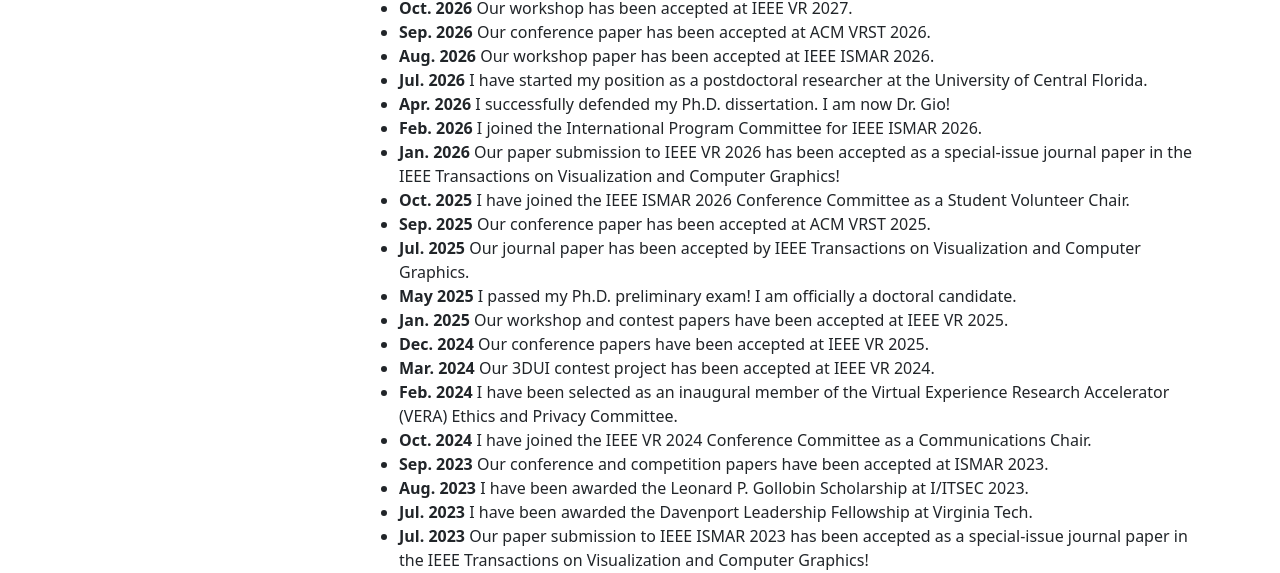
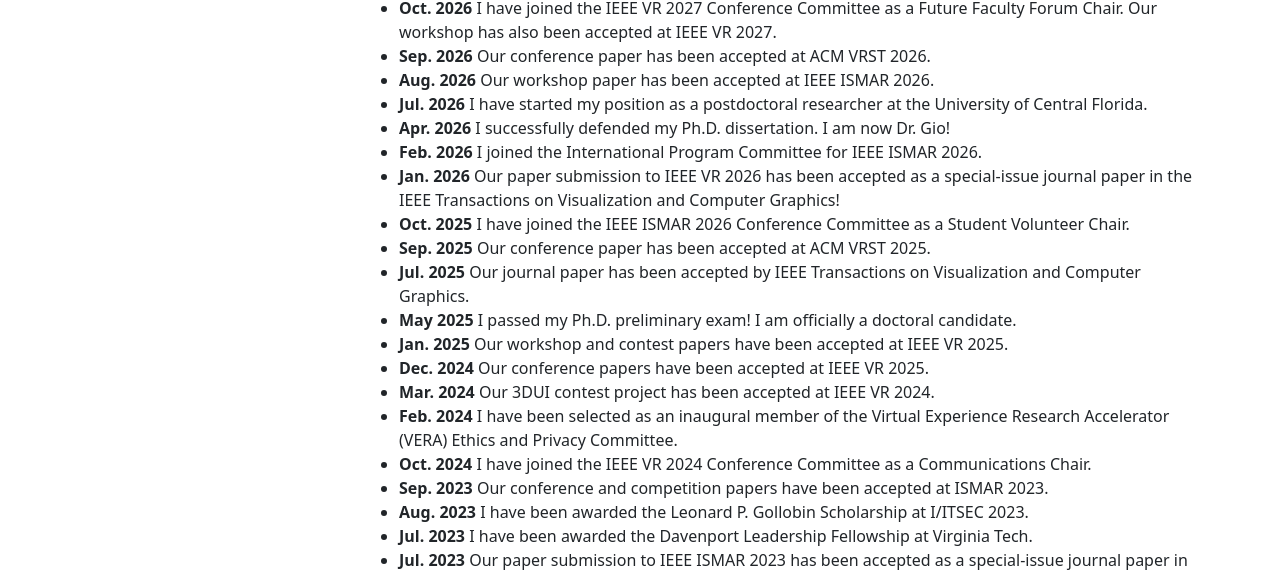
Before and after one commit to agiovannelli/agiovannelli.github.io, a plain HTML site: page index.html in a window 1280 px wide. Shown: the part 527-1100 px from the top of the page. Drawn offline with Linux system fonts and the light colour scheme.

Commit message:
Updated timeline and CV

```diff
--- a/index.html
+++ b/index.html
@@ -69,7 +69,7 @@
 
                 <h1 class="display-5">Timeline</h1>
                 <ul>
-                    <li><b>Oct. 2026</b> Our workshop has been accepted at IEEE VR 2027.</li>
+                    <li><b>Oct. 2026</b> I have joined the IEEE VR 2027 Conference Committee as a Future Faculty Forum Chair. Our workshop has also been accepted at IEEE VR 2027.</li>
                     <li><b>Sep. 2026</b> Our conference paper has been accepted at ACM VRST 2026.</li>
                     <li><b>Aug. 2026</b> Our workshop paper has been accepted at IEEE ISMAR 2026.</li>
                     <li><b>Jul. 2026</b> I have started my position as a postdoctoral researcher at the University of Central Florida.</li>
```
Also changed, not shown: 2 other files.
